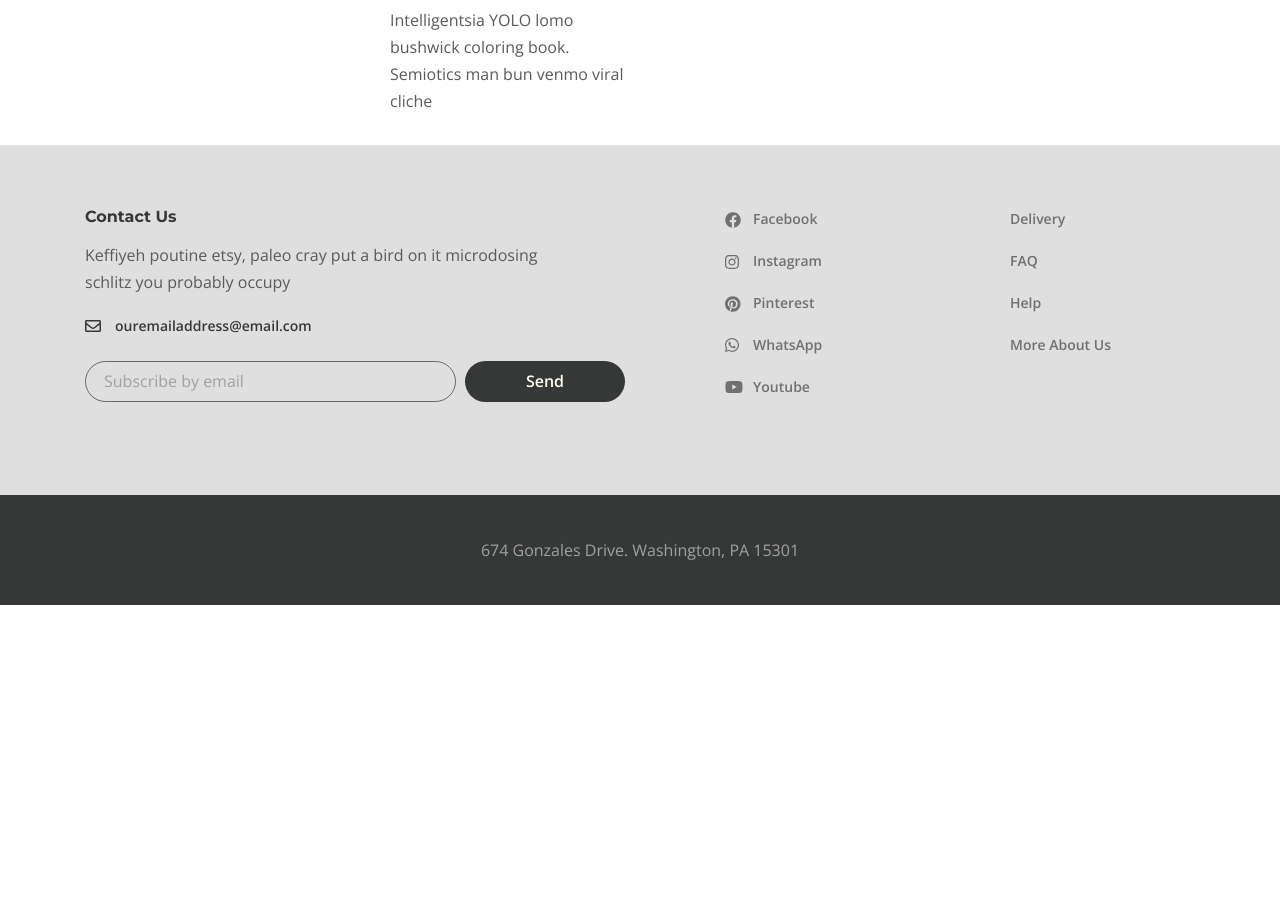
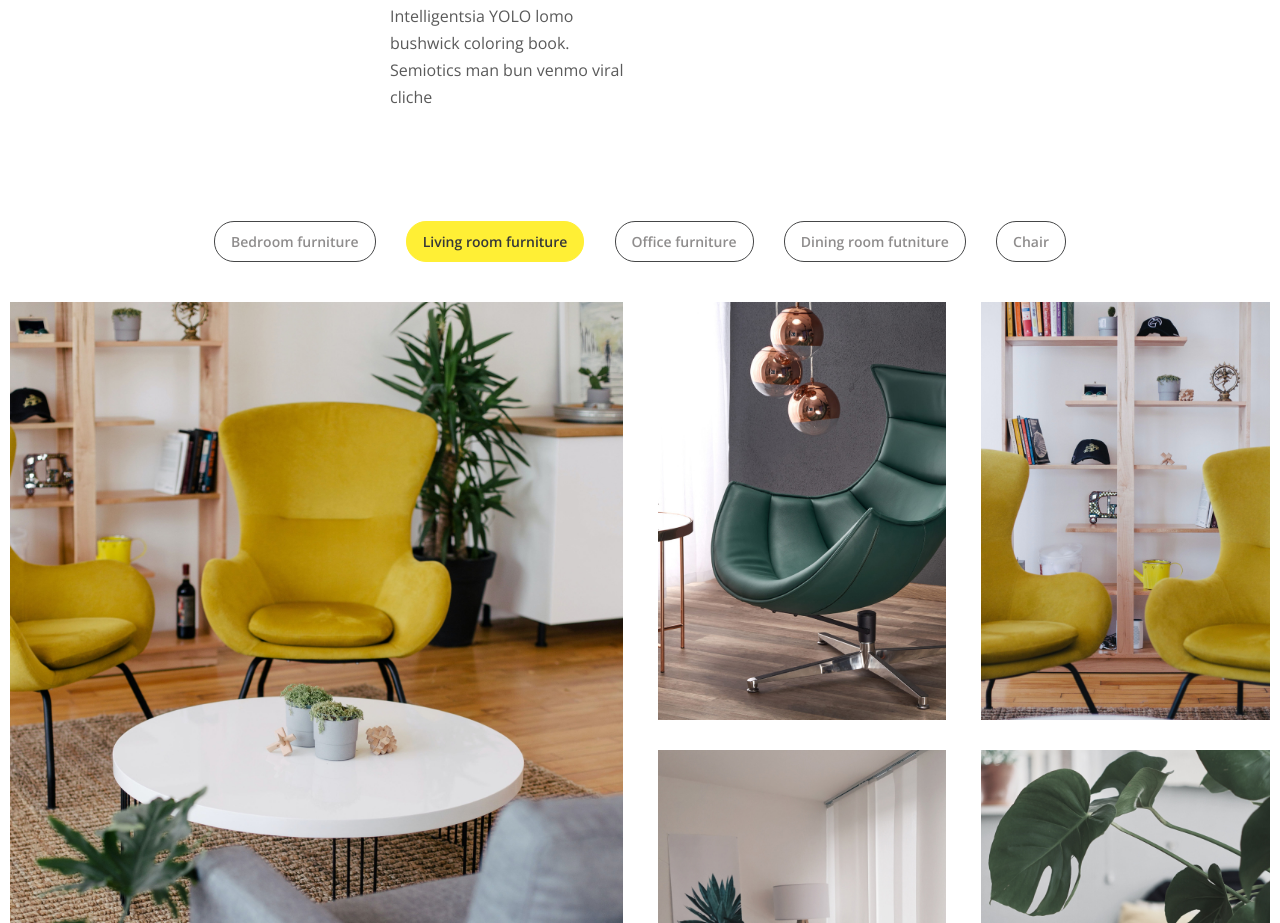
Before and after one commit to yuliakashaed/Desire, a website: page app/index.html in a window 1280 px wide. Shown: the part 2654-3577 px from the top of the page. Before the commit the page ends 3259 px from the top, so only its background shows below. Drawn offline with nearby package versions, Linux system fonts and the light colour scheme; files that its build step writes are made by us from their sources.

Commit message:
create gallery

```diff
--- a/app/index.html
+++ b/app/index.html
@@ -231,6 +231,111 @@
       </section>
       <!-- /.works-path -->
 
+      <div class="gallery">
+        <div class="container-fluid">
+          <div class="gallery__buttons">
+            <button class="gallery__btn" data-filter=".bedroom">Bedroom furniture</button>
+            <button class="gallery__btn" data-filter=".living">Living room furniture</button>
+            <button class="gallery__btn" data-filter=".office">Office furniture</button>
+            <button class="gallery__btn" data-filter=".dining">Dining room futniture</button>
+            <button class="gallery__btn" data-filter=".chair">Chair</button>
+          </div>
+          <div class="gallery__inner">
+
+            <div class="gallery__items mix bedroom">
+              <a class="gallery__item" href="#">
+                <img class="gallery__item-image" src="images/gallery/1.jpg" alt="image">
+              </a>
+              <a class="gallery__item" href="#">
+                <img class="gallery__item-image" src="images/gallery/2.jpg" alt="image">
+              </a>
+              <a class="gallery__item" href="#">
+                <img class="gallery__item-image" src="images/gallery/3.jpg" alt="image">
+              </a>
+              <a class="gallery__item" href="#">
+                <img class="gallery__item-image" src="images/gallery/4.jpg" alt="image">
+              </a>
+              <a class="gallery__item" href="#">
+                <img class="gallery__item-image" src="images/gallery/5.jpg" alt="image">
+              </a>
+            </div>
+
+            <div class="gallery__items mix living">
+              <a class="gallery__item" href="#">
+                <img class="gallery__item-image" src="images/gallery/1.jpg" alt="image">
+              </a>
+              <a class="gallery__item" href="#">
+                <img class="gallery__item-image" src="images/gallery/2.jpg" alt="image">
+              </a>
+              <a class="gallery__item" href="#">
+                <img class="gallery__item-image" src="images/gallery/3.jpg" alt="image">
+              </a>
+              <a class="gallery__item" href="#">
+                <img class="gallery__item-image" src="images/gallery/4.jpg" alt="image">
+              </a>
+              <a class="gallery__item" href="#">
+                <img class="gallery__item-image" src="images/gallery/5.jpg" alt="image">
+              </a>
+            </div>
+
+            <div class="gallery__items mix office">
+              <a class="gallery__item" href="#">
+                <img class="gallery__item-image" src="images/gallery/1.jpg" alt="image">
+              </a>
+              <a class="gallery__item" href="#">
+                <img class="gallery__item-image" src="images/gallery/2.jpg" alt="image">
+              </a>
+              <a class="gallery__item" href="#">
+                <img class="gallery__item-image" src="images/gallery/3.jpg" alt="image">
+              </a>
+              <a class="gallery__item" href="#">
+                <img class="gallery__item-image" src="images/gallery/4.jpg" alt="image">
+              </a>
+              <a class="gallery__item" href="#">
+                <img class="gallery__item-image" src="images/gallery/5.jpg" alt="image">
+              </a>
+            </div>
+
+            <div class="gallery__items mix dining">
+              <a class="gallery__item" href="#">
+                <img class="gallery__item-image" src="images/gallery/1.jpg" alt="image">
+              </a>
+              <a class="gallery__item" href="#">
+                <img class="gallery__item-image" src="images/gallery/2.jpg" alt="image">
+              </a>
+              <a class="gallery__item" href="#">
+                <img class="gallery__item-image" src="images/gallery/3.jpg" alt="image">
+              </a>
+              <a class="gallery__item" href="#">
+                <img class="gallery__item-image" src="images/gallery/4.jpg" alt="image">
+              </a>
+              <a class="gallery__item" href="#">
+                <img class="gallery__item-image" src="images/gallery/5.jpg" alt="image">
+              </a>
+            </div>
+
+            <div class="gallery__items mix chair">
+              <a class="gallery__item" href="#">
+                <img class="gallery__item-image" src="images/gallery/1.jpg" alt="image">
+              </a>
+              <a class="gallery__item" href="#">
+                <img class="gallery__item-image" src="images/gallery/2.jpg" alt="image">
+              </a>
+              <a class="gallery__item" href="#">
+                <img class="gallery__item-image" src="images/gallery/3.jpg" alt="image">
+              </a>
+              <a class="gallery__item" href="#">
+                <img class="gallery__item-image" src="images/gallery/4.jpg" alt="image">
+              </a>
+              <a class="gallery__item" href="#">
+                <img class="gallery__item-image" src="images/gallery/5.jpg" alt="image">
+              </a>
+            </div>
+          </div>
+        </div>
+      </div>
+      <!-- /.gallery -->
+
     </main>
     <footer class="footer">
       <div class="footer__content">
--- a/app/js/main.js
+++ b/app/js/main.js
@@ -14,4 +14,10 @@ $(function () {
     autoplay: true
   });
 
+  var mixer = mixitup('.gallery__inner',{
+    load: {
+      filter: '.living'
+    }
+  });
+
 })
--- a/app/scss/_global.scss
+++ b/app/scss/_global.scss
@@ -35,7 +35,7 @@ body {
 .container-fluid {
   max-width: 1920px;
   margin: 0 auto;
-  paddint: 0 10px;
+  padding: 0 10px;
 }
 
 .slick-dots {
--- a/app/scss/style.scss
+++ b/app/scss/style.scss
@@ -471,3 +471,44 @@
     margin-top: 13px;
   }
 }
+
+.gallery {
+  padding: 80px 0 90px;
+  &__buttons {
+    text-align: center;
+    margin-bottom: 40px;
+  }
+  &__btn {
+    margin: 0 13px;
+    background-color: transparent;
+    border: 1px solid #454647;
+    border-radius: 20px;
+    padding: 6px 16px;
+    color: #8f8d8d;
+    font-size: 14px;
+    font-weight: 600;
+    cursor: pointer;
+  }
+
+  .mixitup-control-active {
+    background-color: #ffef35;
+    border: 1px solid #ffef35;
+    color: $title;
+  }
+  &__items {
+    display: grid;
+    grid-template-columns: repeat(4, 1fr);
+    grid-template-rows: repeat(2, 1fr);
+    grid-gap: 30px 35px;
+  }
+  &__item:first-child {
+    grid-column: span 2;
+    grid-row: span 2;
+  }
+  &__item-image {
+    object-fit: cover;
+    width: 100%;
+    max-height: 1150px;
+    height: 100%;
+  }
+}
--- a/gulpfile.js
+++ b/gulpfile.js
@@ -42,6 +42,7 @@ function scripts() {
   return src([
     'node_modules/jquery/dist/jquery.js',
     'node_modules/slick-carousel/slick/slick.js',
+    'node_modules/mixitup/dist/mixitup.js',
     'app/js/main.js'
   ])
     .pipe(concat('main.min.js'))
--- a/package.json
+++ b/package.json
@@ -17,7 +17,8 @@
     "gulp-imagemin": "^7.1.0",
     "gulp-sass": "^4.1.0",
     "gulp-uglify-es": "^2.0.0",
-    "jquery": "^3.5.1"
+    "jquery": "^3.5.1",
+    "mixitup": "^3.3.1"
   },
   "dependencies": {
     "slick-carousel": "^1.8.1"
```
Also changed, not shown: app/css/style.min.css, app/images/gallery/1.jpg (added), app/images/gallery/2.jpg (added), app/images/gallery/3.jpg (added), app/images/gallery/4.jpg (added), app/images/gallery/5.jpg (added), app/js/main.min.js, 1 other file.
